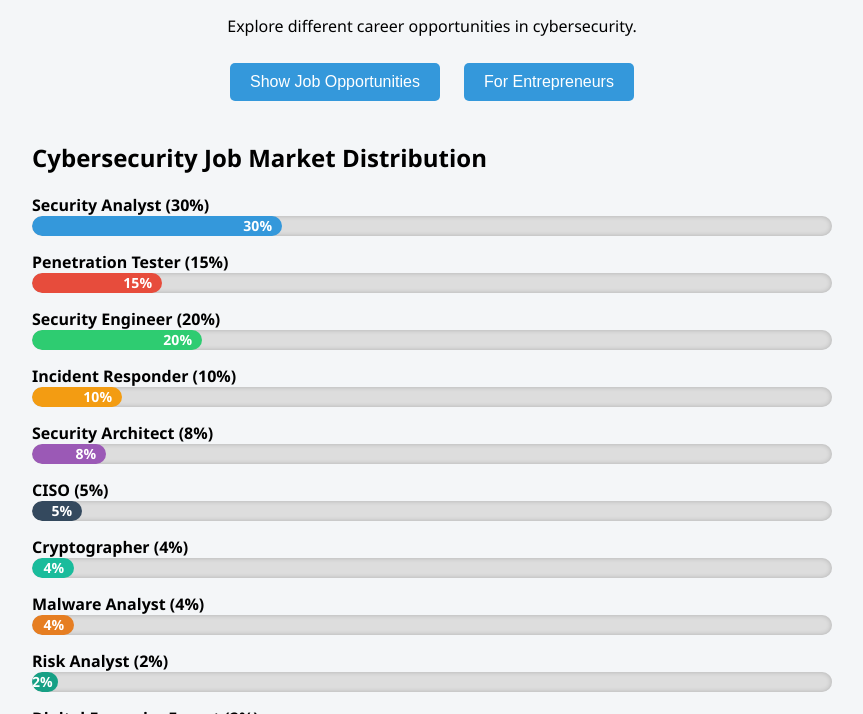
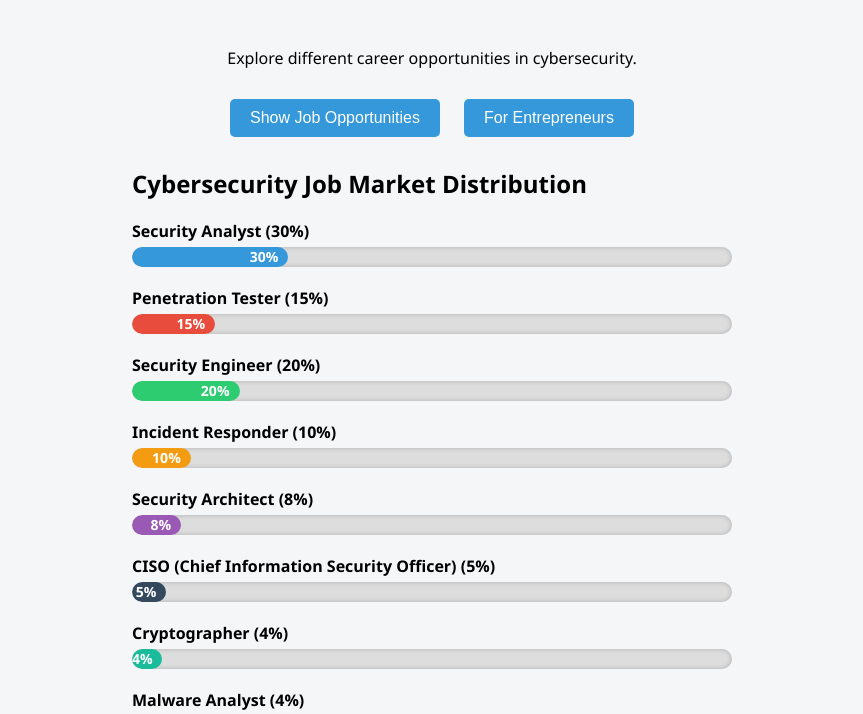
Before and after one commit to Sowmya21240/Career-guidance, a plain HTML site: page cysjob.html in a window 1280 px wide. Both pictures are taken after a click on the button "Show Job Opportunities". Shown: the part 86-800 px from the top of the page, without its empty margins (208-1071 px from the left). Drawn offline with Linux system fonts and the light colour scheme.

Commit message:
Update cysjob.html

```diff
--- a/cysjob.html
+++ b/cysjob.html
@@ -1,3 +1,4 @@
+
 <!DOCTYPE html>
 <html lang="en">
 <head>
@@ -15,6 +16,9 @@
     h1 {
       color: #2c3e50;
       font-size: 26px;
+    }
+    .button-container{
+        margin: 20px 0;
     }
     button {
       background-color: #3498db;
@@ -34,6 +38,19 @@
       max-width: 800px;
       margin: 30px auto;
       text-align: left;
+    }
+    .job-container {
+      max-width: 600px;
+      margin: 20px auto;
+      text-align: left;
+      display: none; /* Initially Hidden */
+    }
+    .job-item {
+      margin-bottom: 20px;
+    }
+    .job-title {
+      font-weight: bold;
+      margin-bottom: 5px;
     }
     .role-title {
       font-weight: bold;
@@ -67,6 +84,7 @@
       margin-bottom: 15px;
       box-shadow: inset 0 0 5px rgba(0,0,0,0.2);
     }
+
     .progress-fill {
   height: 100%;
   color: white;
@@ -76,7 +94,9 @@
   font-size: 14px;
   font-weight: bold;
   border-radius: 10px;
+  transition: width 4s ease-in-out; /* Smooth and slow animation */
 }
+
     .security-analyst { background-color: #3498db; width: 30%; }
     .penetration-tester { background-color: #e74c3c; width: 15%; }
     .security-engineer { background-color: #2ecc71; width: 20%; }
@@ -93,25 +113,57 @@
 
 <h1>Cybersecurity Career Paths</h1>
 
+<div style="margin-top: 50px; text-align: center;">
 <p>Explore different career opportunities in cybersecurity.</p>
+</div>
 
-<div>
+<div class="button-container">
   <button onclick="showJobOpportunities()">Show Job Opportunities</button>
   <button onclick="showEntrepreneurSection()">For Entrepreneurs</button>
 </div>
+<div class="job-container" id="jobContainer">
+    <h2>Cybersecurity Job Market Distribution</h2>
 
-<div class="progress-container" id="jobContainer" style="display: none;">
-  <h2>Cybersecurity Job Market Distribution</h2>
-  <div><strong>Security Analyst (30%)</strong><div class="progress-bar"><div class="progress-fill security-analyst">30%</div></div></div>
-  <div><strong>Penetration Tester (15%)</strong><div class="progress-bar"><div class="progress-fill penetration-tester">15%</div></div></div>
-  <div><strong>Security Engineer (20%)</strong><div class="progress-bar"><div class="progress-fill security-engineer">20%</div></div></div>
-  <div><strong>Incident Responder (10%)</strong><div class="progress-bar"><div class="progress-fill incident-responder">10%</div></div></div>
-  <div><strong>Security Architect (8%)</strong><div class="progress-bar"><div class="progress-fill security-architect">8%</div></div></div>
-  <div><strong>CISO (5%)</strong><div class="progress-bar"><div class="progress-fill ciso">5%</div></div></div>
-  <div><strong>Cryptographer (4%)</strong><div class="progress-bar"><div class="progress-fill cryptographer">4%</div></div></div>
-  <div><strong>Malware Analyst (4%)</strong><div class="progress-bar"><div class="progress-fill malware-analyst">4%</div></div></div>
-  <div><strong>Risk Analyst (2%)</strong><div class="progress-bar"><div class="progress-fill risk-analyst">2%</div></div></div>
-  <div><strong>Digital Forensics Expert (2%)</strong><div class="progress-bar"><div class="progress-fill digital-forensics">2%</div></div></div>
+    <div class="job-item">
+      <div class="job-title">Security Analyst (30%)</div>
+      <div class="progress-bar"><div class="progress-fill security-analyst" data-width="30%">30%</div></div>
+    </div>
+    <div class="job-item">
+      <div class="job-title">Penetration Tester (15%)</div>
+      <div class="progress-bar"><div class="progress-fill penetration-tester" data-width="15%">15%</div></div>
+    </div>
+    <div class="job-item">
+      <div class="job-title">Security Engineer (20%) </div>
+      <div class="progress-bar"><div class="progress-fill security-engineer" data-width="20%">20%</div></div>
+    </div>
+    <div class="job-item">
+      <div class="job-title">Incident Responder (10%)</div>
+      <div class="progress-bar"><div class="progress-fill incident-responder" data-width="10%">10%</div></div>
+    </div>
+    <div class="job-item">
+      <div class="job-title">Security Architect (8%)</div>
+      <div class="progress-bar"><div class="progress-fill security-architect" data-width="8%">8%</div></div>
+    </div>
+    <div class="job-item">
+      <div class="job-title">CISO (Chief Information Security Officer) (5%)</div>
+      <div class="progress-bar"><div class="progress-fill ciso" data-width="5%">5%</div></div>
+    </div>
+    <div class="job-item">
+      <div class="job-title">Cryptographer (4%)</div>
+      <div class="progress-bar"><div class="progress-fill cryptographer" data-width="4%">4%</div></div>
+    </div>
+    <div class="job-item">
+      <div class="job-title">Malware Analyst (4%)</div>
+      <div class="progress-bar"><div class="progress-fill malware-analyst" data-width="4%">4%</div></div>
+    </div>
+    <div class="job-item">
+      <div class="job-title">Risk Analyst (2%) </div>
+      <div class="progress-bar"><div class="progress-fill risk-analyst" data-width="2%">2%</div></div>
+    </div>
+    <div class="job-item">
+      <div class="job-title">Digital Forensics Expert (2%)</div>
+      <div class="progress-bar"><div class="progress-fill digital-forensics" data-width="2%">2%</div></div>
+    </div>
   </div>
 
 <div class="section" id="entrepreneurContainer" style="display: none;">
@@ -179,9 +231,25 @@
 
 <script>
 function showJobOpportunities() {
-  document.getElementById("jobContainer").style.display = "block";
-  document.getElementById("entrepreneurContainer").style.display = "none";
+  let jobContainer = document.getElementById("jobContainer");
+  jobContainer.style.display = "block";
+
+  let progressBars = document.querySelectorAll(".progress-fill");
+
+  // Reset widths to 0 first to allow re-animation
+  progressBars.forEach(bar => {
+    bar.style.width = "0";
+  });
+
+  // Then animate to target width
+  setTimeout(() => {
+    progressBars.forEach(bar => {
+      let width = bar.getAttribute("data-width");
+      bar.style.width = width;
+    });
+  }, 100); // slight delay to allow reset to apply
 }
+
 
 function showEntrepreneurSection() {
   const job = document.getElementById("jobContainer");
```
Lines whose indentation alone changed are shown as unchanged.
